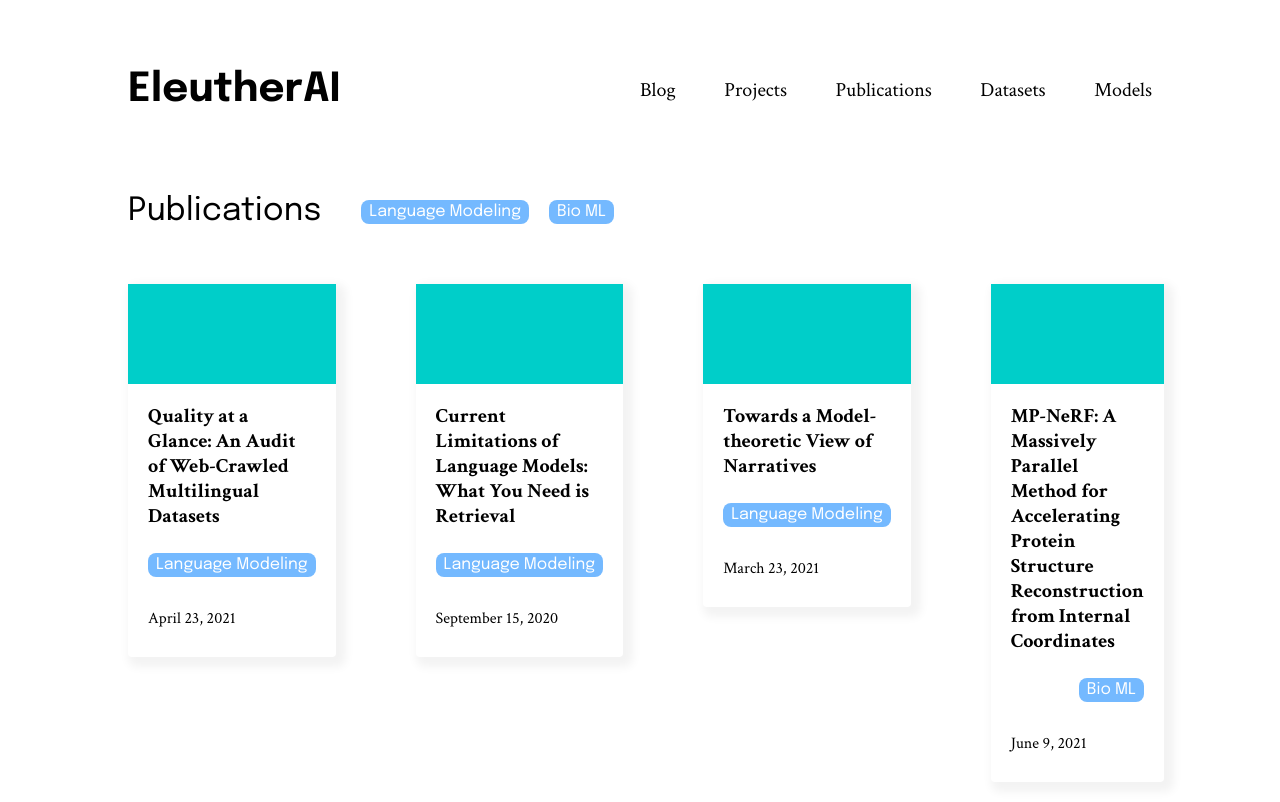
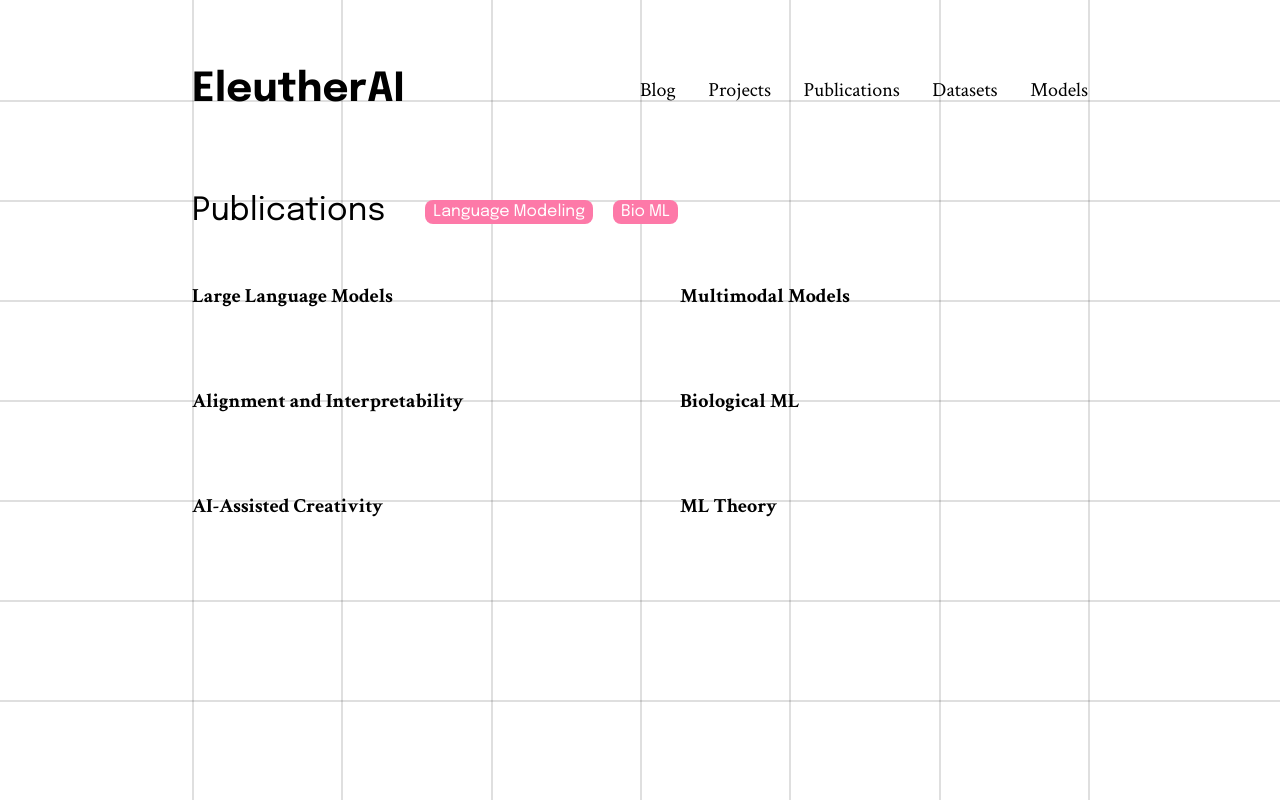
Before and after one commit to 65536william/eleuther.ai, a Next.js app: page /publications in a window 1280 px wide. Shown: the top 802 px of the page. Built offline with nearby package versions, Linux system fonts and the light colour scheme.

Commit message:
feat: add grid and new publications folder layout

```diff
--- a/cms/config.js
+++ b/cms/config.js
@@ -65,7 +65,9 @@
         {
           label: "tags",
           name: "tags",
-          widget: "list",
+          widget: "select",
+          multiple: true,
+          options: ["GPT-Neo", "Language Modeling", "Bio ML"],
           required: true,
         },
         {
--- /dev/null
+++ b/components/FolderGrid.js
@@ -0,0 +1,107 @@
+import Link from "next/link";
+import IndexCard from "./IndexCard";
+import Image from "next/image";
+import Tag from "./Tag";
+import categoryColors from "../styles/categoryColors";
+
+const researchDomains = [
+  {
+    accessor: "llm",
+    title: "Large Language Models",
+  },
+  {
+    accessor: "mm",
+    title: "Multimodal Models",
+  },
+  {
+    accessor: "aai",
+    title: "Alignment and Interpretability",
+  },
+  {
+    accessor: "bm",
+    title: "Biological ML",
+  },
+  {
+    accessor: "aac",
+    title: "AI-Assisted Creativity",
+  },
+  {
+    accessor: "mt",
+    title: "ML Theory",
+  },
+];
+
+export default function CardGrid({ category, postArray }) {
+  return (
+    <div className="grid">
+      {researchDomains.map((domain) => (
+        <div key={domain.accessor} className={domain.accessor}>
+          <h3>{domain.title}</h3>
+        </div>
+      ))}
+      {/* {postArray.map((post) => (
+        <Link
+          href={`${encodeURIComponent(category)}/${encodeURIComponent(
+            post.slug.substring(0, post.slug.indexOf("."))
+          )}`}
+          passHref
+          key={post.slug}
+        >
+          <IndexCard>
+            {post.data.cover ? (
+              <div className="imageContainer">
+                <Image
+                  src={post.data.cover.substring(post.data.cover.indexOf("/"))}
+                  layout="fill"
+                  objectFit="cover"
+                />
+              </div>
+            ) : (
+              <div className="colorBlock">&nbsp;</div>
+            )}
+            <div className="cardMeta">
+              <h3>{post.data.title}</h3>
+              <div className="tagContainer">
+                {post.data.tags && <Tag word={post.data.tags[0]} />}
+              </div>
+              <p className="date">{post.data.date}</p>
+            </div>
+          </IndexCard>
+        </Link>
+      ))} */}
+      <style jsx>{`
+        .grid {
+          display: grid;
+          grid-template-columns: repeat(2, 1fr);
+          gap: 5rem;
+        }
+        .cardMeta {
+          padding: 1.25rem;
+          display: flex;
+          flex-direction: column;
+          gap: 1.5rem;
+        }
+        .tagContainer {
+          align-self: flex-end;
+        }
+        .imageContainer {
+          position: relative;
+          height: 10rem;
+        }
+        .colorBlock {
+          width: 100%;
+          height: 100px;
+          background-color: ${categoryColors[category]};
+        }
+        h3 {
+          font-size: 1.25rem;
+          line-height: 1.25;
+        }
+        .date {
+          width: max-content;
+          font-size: 1rem;
+        }
+      `}</style>
+    </div>
+  );
+}
--- a/components/IndexWrapper.js
+++ b/components/FoldersIndexWrapper.js
@@ -1,7 +1,7 @@
 import { useState } from "react";
 import Tag from "./Tag";
 
-export default function IndexWrapper({ title, tags, children }) {
+export default function FoldersIndexWrapper({ title, tags, children }) {
   const [tagList, setTagList] = useState([...new Set(tags.flat())]);
   const [childrenPosts, setChildrenPosts] = useState(children);
 
@@ -36,7 +36,7 @@
       {childrenPosts}
       <style jsx>{`
         .index {
-          margin: 0 10vw;
+          margin: 0 15vw;
         }
         .header {
           display: flex;
--- /dev/null
+++ b/components/GridBackground.js
@@ -0,0 +1,55 @@
+export default function GridBackground() {
+  return (
+    <div className="grid">
+      <div className="columnGrid">
+        <div className="column"></div>
+        <div className="column"></div>
+        <div className="column"></div>
+        <div className="column"></div>
+        <div className="column"></div>
+        <div className="column"></div>
+        <div className="column"></div>
+        <div className="column"></div>
+      </div>
+      <div className="rowGrid">
+        <div className="row"></div>
+        <div className="row"></div>
+        <div className="row"></div>
+        <div className="row"></div>
+        <div className="row"></div>
+        <div className="row"></div>
+        <div className="row"></div>
+        <div className="row"></div>
+      </div>
+      <style jsx>{`
+        .columnGrid,
+        .rowGrid {
+          position: fixed;
+          z-index: -10;
+          height: 100vh;
+          width: 100vw;
+          display: grid;
+        }
+        .columnGrid {
+          grid-template-columns: 15vw repeat(6, 1fr) 15vw;
+        }
+        .rowGrid {
+          grid-template-columns: 1fr;
+          grid-template-rows: repeat(8, 1fr);
+        }
+        .column {
+          border-left: 2px solid rgba(0, 0, 0, 0.125);
+        }
+        .column:first-child {
+          border-left: none;
+        }
+        .row {
+          border-top: 2px solid rgba(0, 0, 0, 0.125);
+        }
+        .row:first-child {
+          border-top: none;
+        }
+      `}</style>
+    </div>
+  );
+}
--- a/components/Header.js
+++ b/components/Header.js
@@ -30,7 +30,8 @@
           display: flex;
           align-items: center;
           justify-content: space-between;
-          margin: 5vh 10vw;
+          padding: 5vh 0;
+          margin: 0 15vw;
         }
         h1 {
           font-weight: bold;
--- a/components/Layout.js
+++ b/components/Layout.js
@@ -1,9 +1,11 @@
 import Header from "./Header";
 import Footer from "./Footer";
+import GridBackground from "./GridBackground";
 
 export default function Layout({ children }) {
   return (
     <>
+      <GridBackground />
       <Header />
       <main>{children}</main>
       <Footer />
--- a/pages/publications/index.js
+++ b/pages/publications/index.js
@@ -1,9 +1,9 @@
 import fs from "fs";
 import path from "path";
 import Layout from "../../components/Layout";
-import IndexWrapper from "../../components/IndexWrapper";
 import matter from "gray-matter";
-import CardGrid from "../../components/CardGrid";
+import FolderGrid from "../../components/FolderGrid";
+import FoldersIndexWrapper from "../../components/FoldersIndexWrapper";
 
 export async function getStaticProps() {
   const postsList = fs
@@ -30,12 +30,12 @@
 export default function PublicationsIndex({ postsList }) {
   return (
     <Layout>
-      <IndexWrapper
+      <FoldersIndexWrapper
         title="Publications"
         tags={postsList.map((post) => post.data.tags)}
       >
-        <CardGrid category="publications" postArray={postsList} />
-      </IndexWrapper>
+        <FolderGrid category="publications" postArray={postsList} />
+      </FoldersIndexWrapper>
     </Layout>
   );
 }
```
